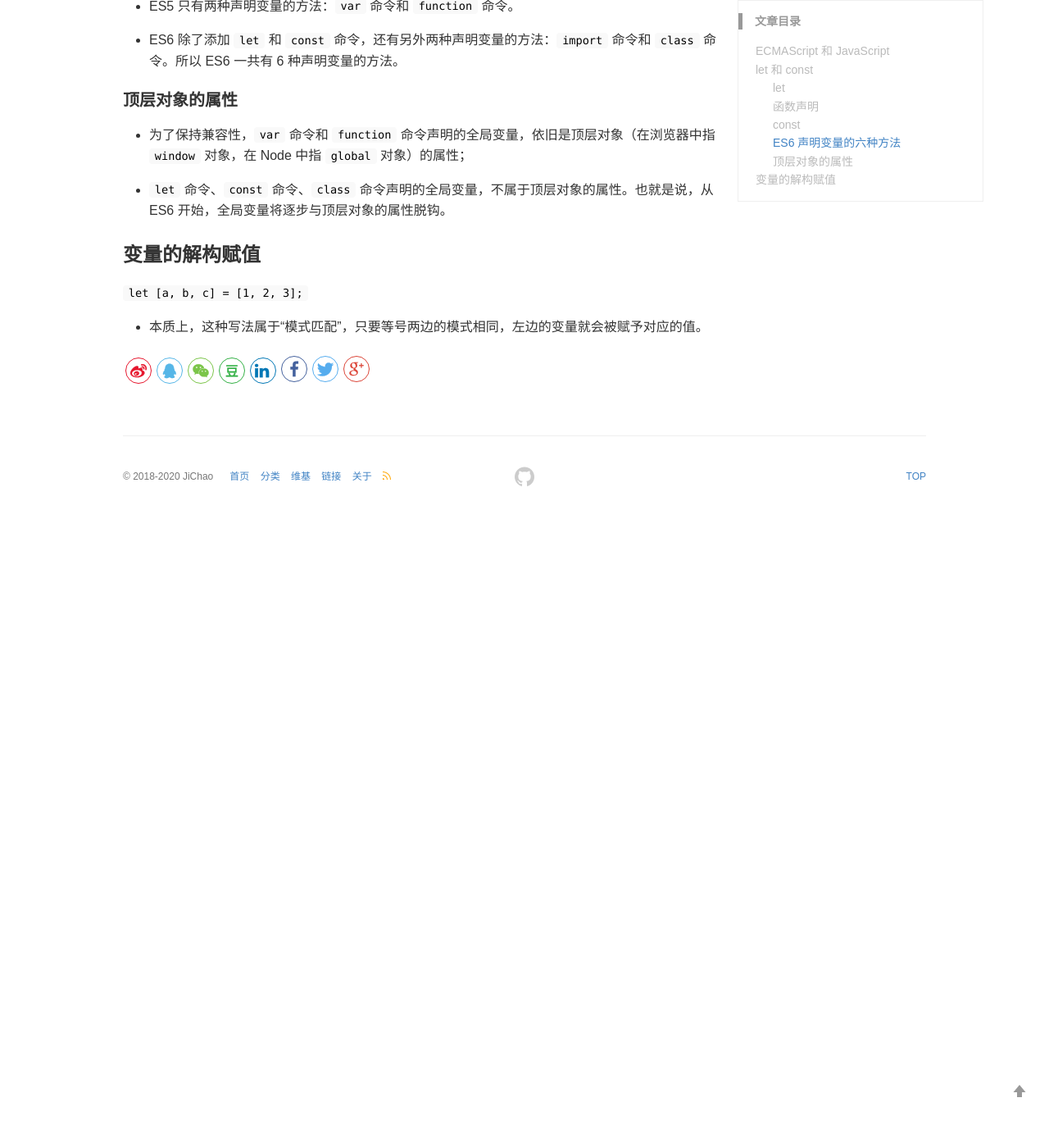
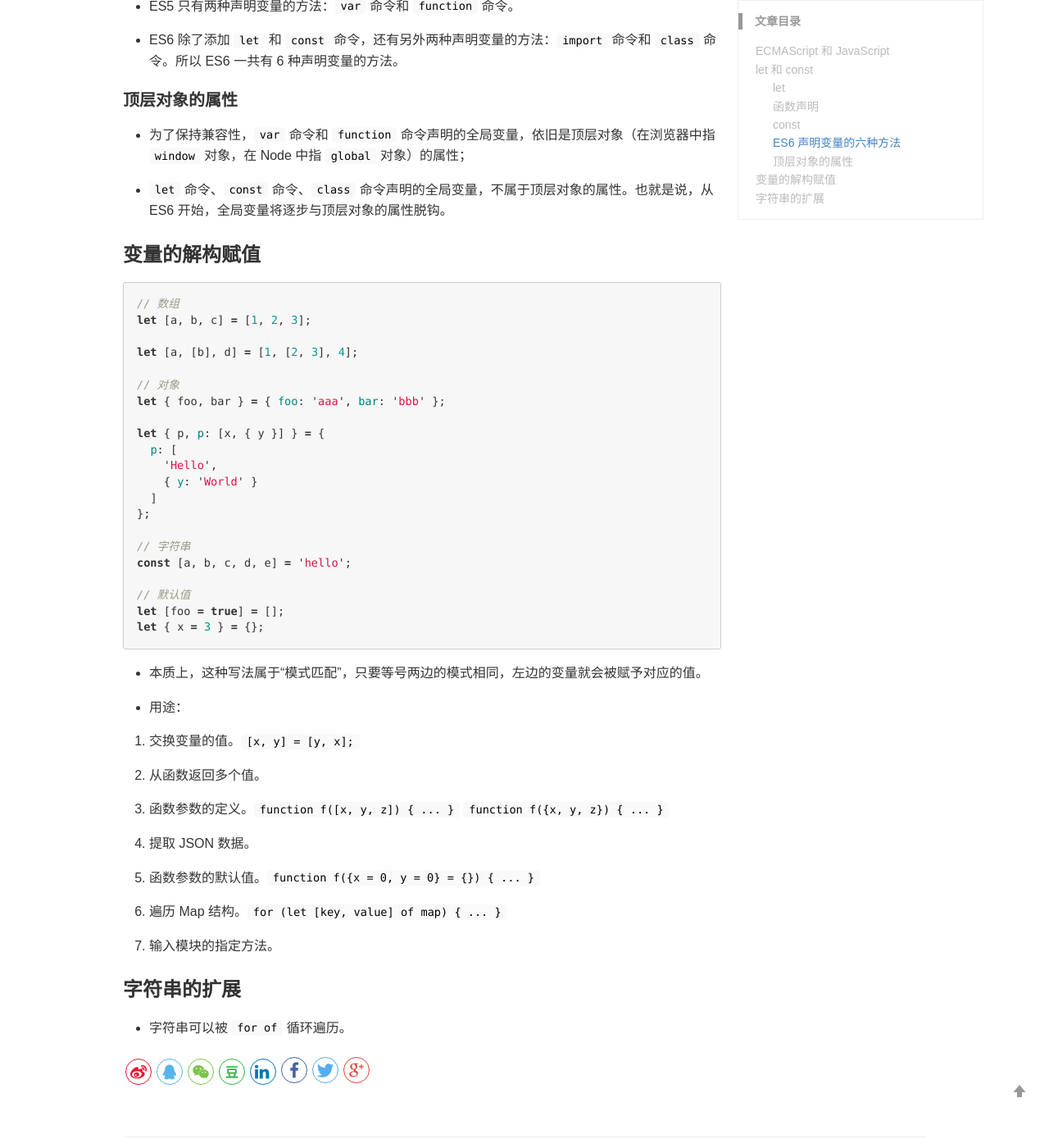
Before and after one commit to iamjichao/iamjichao.github.io, a Jekyll site: the page built from _posts/2020-04-25-es6-notes.md, in a window 1280 px wide and 1400 px high, scrolled down 1642 px. Shown: the whole window at 82% size. Built offline with Jekyll 4.4.1, drawn with Linux system fonts in a browser that asks for light colours; comment, search, counter and statistics services are not loaded; before the commit the page ends 2272 px from its top, so only the background shows below that.

Commit message:
Update 2020-04-25-es6-notes.md

````diff
--- a/_posts/2020-04-25-es6-notes.md
+++ b/_posts/2020-04-25-es6-notes.md
@@ -68,6 +68,48 @@ keywords: ES6
 
 ### 变量的解构赋值
 
-`let [a, b, c] = [1, 2, 3];`
+```js
+// 数组
+let [a, b, c] = [1, 2, 3];
+
+let [a, [b], d] = [1, [2, 3], 4];
+
+// 对象
+let { foo, bar } = { foo: 'aaa', bar: 'bbb' };
+
+let { p, p: [x, { y }] } = {
+  p: [
+    'Hello',
+    { y: 'World' }
+  ]
+};
+
+// 字符串
+const [a, b, c, d, e] = 'hello';
+
+// 默认值
+let [foo = true] = [];
+let { x = 3 } = {};
+```
 
 - 本质上，这种写法属于“模式匹配”，只要等号两边的模式相同，左边的变量就会被赋予对应的值。
+
+- 用途：
+
+1. 交换变量的值。`[x, y] = [y, x];`
+
+2. 从函数返回多个值。
+
+3. 函数参数的定义。`function f([x, y, z]) { ... }` `function f({x, y, z}) { ... }`
+
+4. 提取 JSON 数据。
+
+5. 函数参数的默认值。`function f({x = 0, y = 0} = {}) { ... }`
+
+6. 遍历 Map 结构。`for (let [key, value] of map) { ... }`
+
+7. 输入模块的指定方法。
+
+### 字符串的扩展
+
+- 字符串可以被 `for of` 循环遍历。
````
